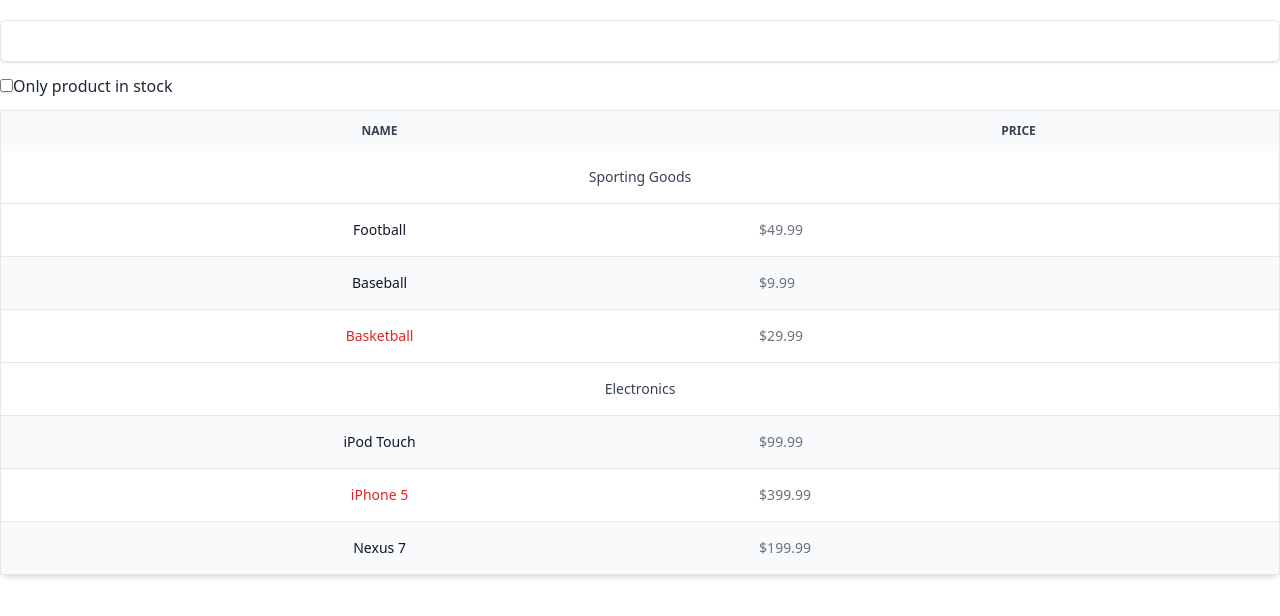
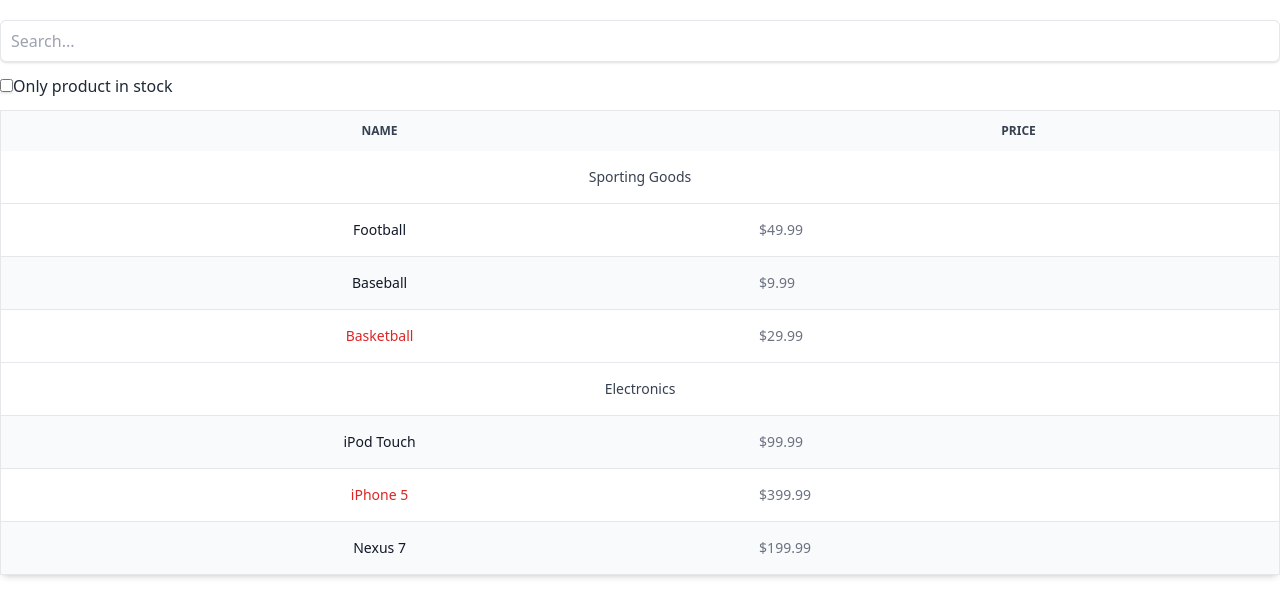
Before and after one commit to NdekoCode/react-funny-projects, a React (Vite) app: page /products in a window 1280 px wide. Shown: the top 616 px of the page. Built offline with nearby package versions, Linux system fonts and the light colour scheme.

Commit message:
add search bar and handle function

```diff
--- a/src/components/productsFilter/FilterableProductTable.jsx
+++ b/src/components/productsFilter/FilterableProductTable.jsx
@@ -1,10 +1,34 @@
+import { useState } from "react";
 import ProductTable from "./ProductTable";
 import SearchBar from "./SearchBar";
 
 const FilterableProductTable = ({ products }) => {
+  const [state, setState] = useState({
+    // Va permettre de savoir l'etat du texte
+    filterText: "",
+    // Permet de savoir si on veut voir que les produits qui sont en stock ou non
+    inStockOnly: false,
+  });
+  const { filterText, inStockOnly } = state;
+  const handleSearch = (evt) => {
+    const name = evt.target.name;
+    console.log(evt.target.type);
+    let value;
+    if (evt.target.type === "checkbox") {
+      value = evt.target.checked;
+    } else {
+      value = evt.target.value;
+    }
+    console.log(value);
+    setState((d) => ({ ...d, [name]: value }));
+  };
   return (
     <>
-      <SearchBar />
+      <SearchBar
+        filterText={filterText}
+        inStockOnly={inStockOnly}
+        handleFilterChange={handleSearch}
+      />
       <ProductTable products={products} />
     </>
   );
--- a/src/components/productsFilter/ProductTable.jsx
+++ b/src/components/productsFilter/ProductTable.jsx
@@ -11,7 +11,9 @@ const ProductTable = ({ products }) => {
         <ProductCategoryRow category={lastCategory} key={index} index={index} />
       );
     }
-    rows.push(<ProductRow product={product} key={index} index={index} />);
+    rows.push(
+      <ProductRow product={product} key={product.name} index={index} />
+    );
   });
   return (
     <table className="table-auto text-gray-500 w-full text-sm border rounded-lg shadow-md">
--- a/src/components/productsFilter/SearchBar.jsx
+++ b/src/components/productsFilter/SearchBar.jsx
@@ -1,19 +1,23 @@
-const SearchBar = () => {
+const SearchBar = ({ filterText, inStockOnly, handleFilterChange }) => {
   return (
     <form action="" className="w-full">
       <div className="mb-3">
         <input
           type="search"
           className="text-gray-600 outline-none shadow border w-full rounded-md px-2.5 py-2"
-          name="search"
+          name="filterText"
+          placeholder="Search..."
+          value={filterText}
           id="search"
+          onChange={handleFilterChange}
         />
       </div>
       <div className="mb-3">
         <input
           type="checkbox"
-          name="instock"
-          checked={false}
+          name="inStockOnly"
+          checked={inStockOnly}
+          onChange={handleFilterChange}
           id="instock"
           className="border shadow"
         />
```
